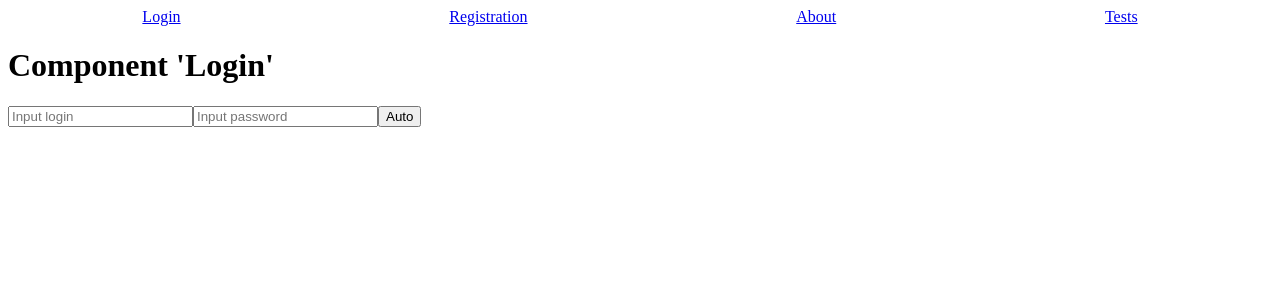
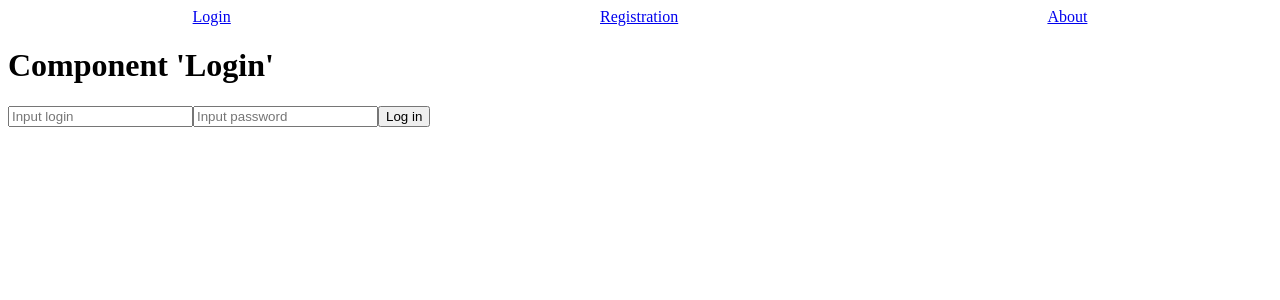
Before and after one commit to Follkner/knowledge-testing-system, a React (Create React App) app: page / in a window 1280 px wide. Shown: the top 300 px of the page. Built offline with nearby package versions, Linux system fonts and the light colour scheme.

Commit message:
add private routing

```diff
--- a/src/components/App/App.js
+++ b/src/components/App/App.js
@@ -1,5 +1,7 @@
 import React, { Component } from 'react';
 import { BrowserRouter as Router, Route, Link } from "react-router-dom";
+import PrivateRoute from '../PrivateRoute/PrivateRoute.jsx';
+import { connect } from 'react-redux';
 import './App.css';
 import Header from '../Header/Header.jsx';
 import Login from '../Login/Login.jsx';
@@ -12,16 +14,23 @@ class App extends Component {
 	    return (
 	    	<Router>
 		      	<div className="App">
-		        	<Header/>
+		        	<Header isAuthorized = {this.props.isAuthorized}/>
 		      	</div>
 
 		      	 <Route path="/" exact component={Login} />
-		      	 <Route path="/registration" exact component={Registration} />
-		      	 <Route path="/about" exact component={About} />
-		      	 <Route path="/tests" exact component={Tests} />
+		      	 <Route path="/registration" component={Registration} />
+		      	 <Route path="/about" component={About} />
+		      	 {/*<Route path="/tests" exact component={Tests} />*/}
+		      	 <PrivateRoute authenticated={this.props.isAuthorized} path="/tests" component={Tests} />
 		    </Router>
 	    );
   	}
 }
 
-export default App;
+const mapStateToProps = (state) => {
+	return {
+		isAuthorized: state.loginReducer.isAuthorized,
+	}
+}
+
+export default connect(mapStateToProps)(App);
--- a/src/components/Header/Header.jsx
+++ b/src/components/Header/Header.jsx
@@ -1,15 +1,25 @@
 import React, { Component } from 'react';
-import { BrowserRouter as Router, Route, Link } from "react-router-dom";
+import { BrowserRouter as Router, Route, Link, PrivateR } from "react-router-dom";
 import './Header.css';
 
 class Header extends Component {
 	render() {
 		return(
 			<div className = "header">
-				 <Link to="/">Login</Link>
-				 <Link to="/registration">Registration</Link>
-				 <Link to="/about">About</Link>
-				 <Link to="/tests">Tests</Link>
+
+			{this.props.isAuthorized?
+				<React.Fragment>
+					<Link to="/about">About</Link>
+					<Link to="/tests">Tests</Link>
+				</React.Fragment>
+
+				: <React.Fragment>
+					<Link to="/">Login</Link>
+					<Link to="/registration">Registration</Link>
+					<Link to="/about">About</Link>
+				</React.Fragment>
+			}
+
 			</div>
 		);
 	}
--- a/src/components/Login/Login.jsx
+++ b/src/components/Login/Login.jsx
@@ -21,10 +21,16 @@ class Login extends Component {
 
 		return(
 			<div className = "login">
-				<h1>Component 'Login'</h1>
-				<input type = "text" id = "login" autoComplete = "off" placeholder = "Input login"/>
-				<input type = "password" id = "password" autoComplete = "off" placeholder = "Input password"/>
-				<button onClick = {this.handleClick}>Auto</button>
+				{!isAuthorized ?
+					<React.Fragment>
+						<h1>Component 'Login'</h1>
+						<input type = "text" id = "login" autoComplete = "off" placeholder = "Input login"/>
+						<input type = "password" id = "password" autoComplete = "off" placeholder = "Input password"/>
+						<button onClick = {this.handleClick}>Log in</button>
+					</React.Fragment>
+					: null
+				}
+
 				{isLoading ? <h2>Loading...</h2>: <h2>{message}</h2>}
 			</div>
 		);
--- /dev/null
+++ b/src/components/PrivateRoute/PrivateRoute.jsx
@@ -0,0 +1,13 @@
+import React from 'react';
+import { Route, Redirect } from 'react-router-dom';
+
+export default function PrivateRoute ({component: Component, authenticated, ...rest}) {
+	return (
+		<Route
+			{...rest}
+			render={(props) => authenticated === true
+			? <Component {...props} />
+			: <Redirect to={{pathname: '/', state: {from: props.location}}} />}
+    />
+  )
+}
```
